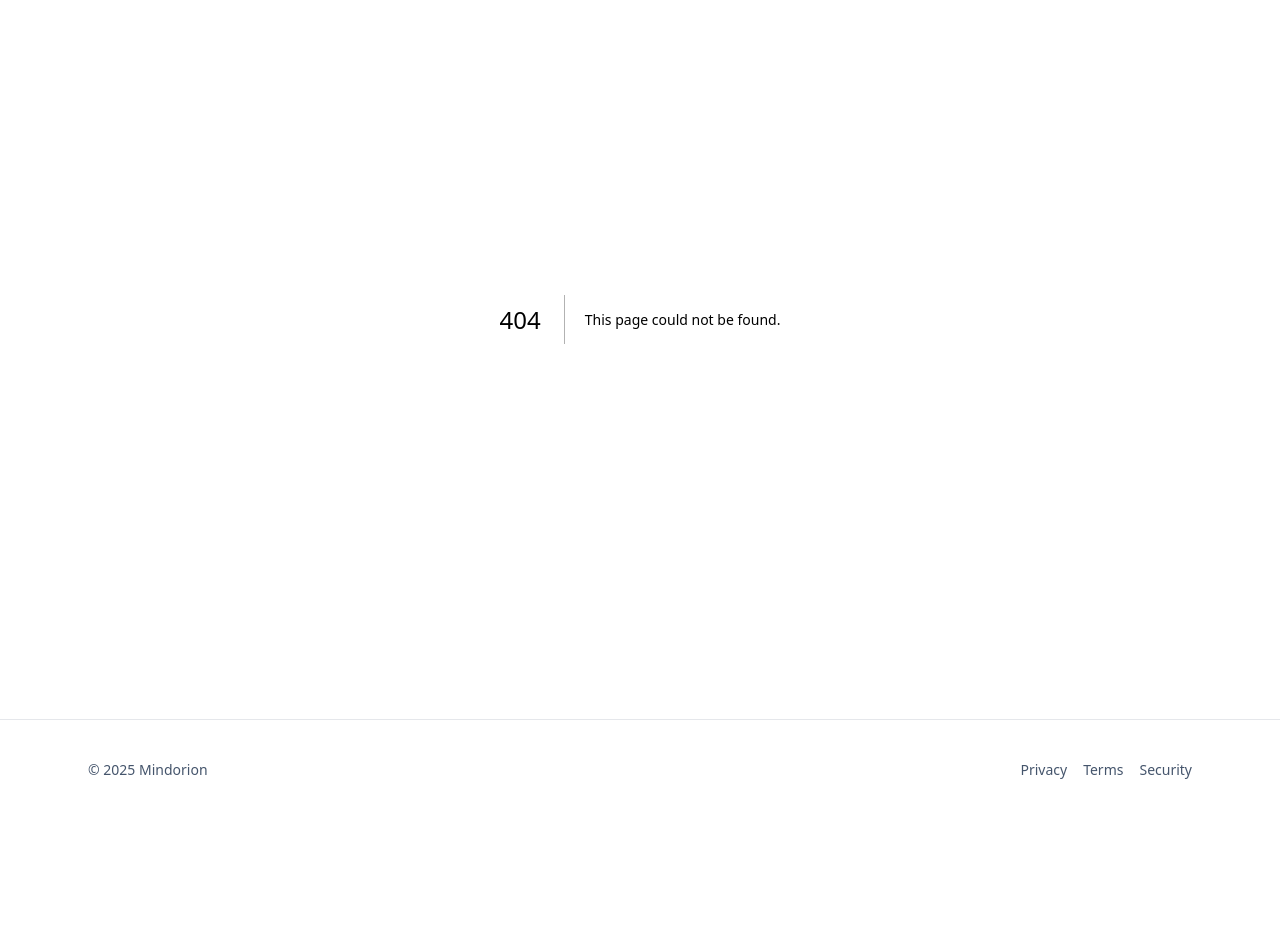
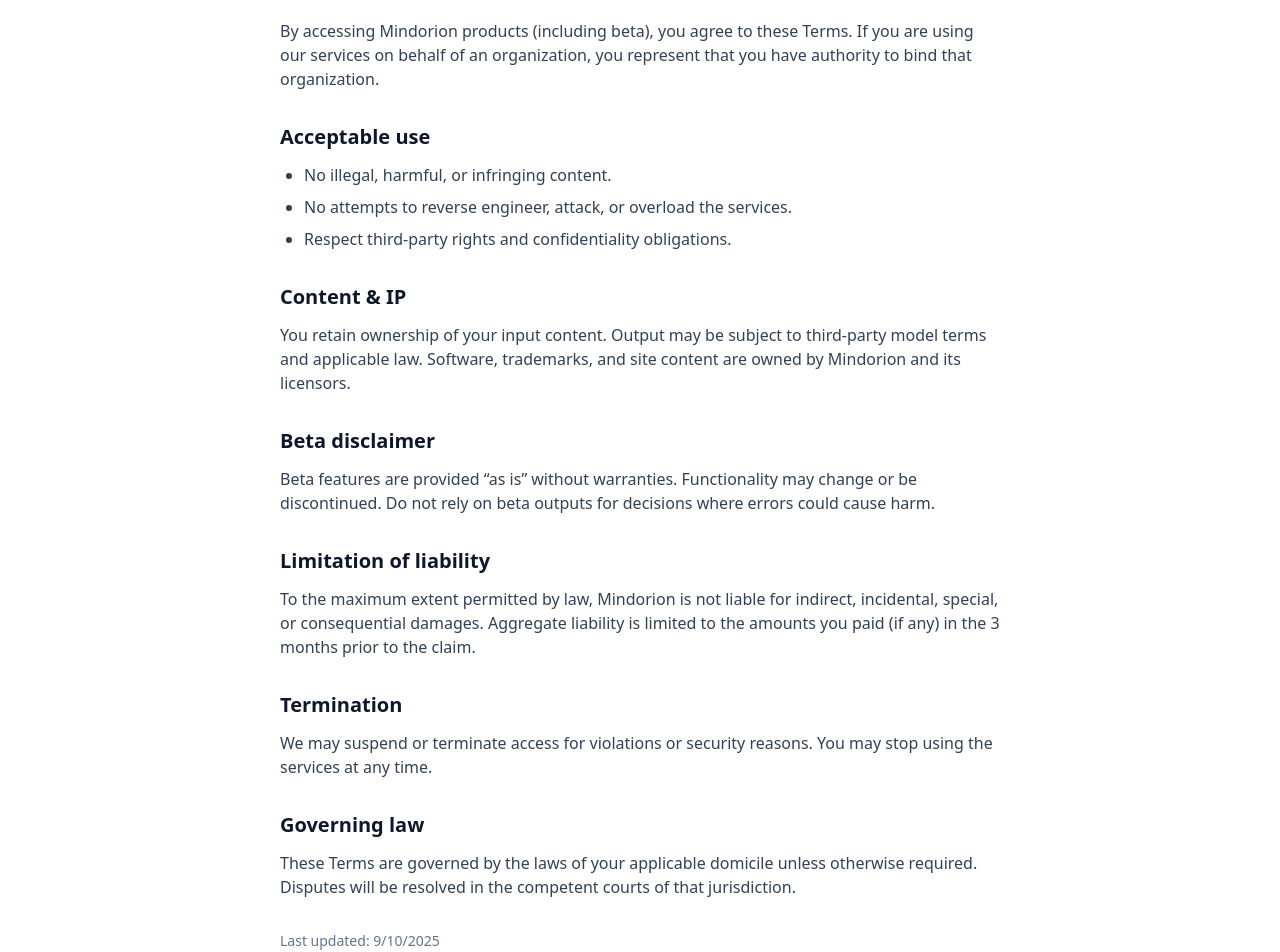
Before and after one commit to Docsafecompany/nextjs-enterprise-mindorion, a Next.js app: page /legal/terms in a window 1280 px wide. Before the commit this address had no page. Shown: the part 140-1092 px from the top of the page. Before the commit the page ends 960 px from the top, so only its background shows below. Built offline with nearby package versions, Linux system fonts and the light colour scheme.

Commit message:
Create page.tsx

```diff
--- /dev/null
+++ b/app/legal/terms/page.tsx
@@ -0,0 +1,64 @@
+export const metadata = {
+  title: "Terms of Use | Mindorion",
+  description: "Terms governing the use of Mindorion products and beta.",
+};
+
+export default function Terms() {
+  return (
+    <div className="mx-auto max-w-3xl px-6 py-12">
+      <h1 className="text-3xl font-bold">Terms of Use</h1>
+
+      <p className="mt-4 text-slate-700">
+        By accessing Mindorion products (including beta), you agree to these
+        Terms. If you are using our services on behalf of an organization,
+        you represent that you have authority to bind that organization.
+      </p>
+
+      <h2 className="mt-8 text-xl font-semibold">Acceptable use</h2>
+      <ul className="mt-3 list-disc pl-6 text-slate-700 space-y-2">
+        <li>No illegal, harmful, or infringing content.</li>
+        <li>No attempts to reverse engineer, attack, or overload the services.</li>
+        <li>Respect third-party rights and confidentiality obligations.</li>
+      </ul>
+
+      <h2 className="mt-8 text-xl font-semibold">Content & IP</h2>
+      <p className="mt-3 text-slate-700">
+        You retain ownership of your input content. Output may be subject to
+        third-party model terms and applicable law. Software, trademarks, and
+        site content are owned by Mindorion and its licensors.
+      </p>
+
+      <h2 className="mt-8 text-xl font-semibold">Beta disclaimer</h2>
+      <p className="mt-3 text-slate-700">
+        Beta features are provided “as is” without warranties.
+        Functionality may change or be discontinued. Do not rely on beta
+        outputs for decisions where errors could cause harm.
+      </p>
+
+      <h2 className="mt-8 text-xl font-semibold">Limitation of liability</h2>
+      <p className="mt-3 text-slate-700">
+        To the maximum extent permitted by law, Mindorion is not liable for
+        indirect, incidental, special, or consequential damages. Aggregate
+        liability is limited to the amounts you paid (if any) in the 3 months
+        prior to the claim.
+      </p>
+
+      <h2 className="mt-8 text-xl font-semibold">Termination</h2>
+      <p className="mt-3 text-slate-700">
+        We may suspend or terminate access for violations or security reasons.
+        You may stop using the services at any time.
+      </p>
+
+      <h2 className="mt-8 text-xl font-semibold">Governing law</h2>
+      <p className="mt-3 text-slate-700">
+        These Terms are governed by the laws of your applicable domicile unless
+        otherwise required. Disputes will be resolved in the competent courts of
+        that jurisdiction.
+      </p>
+
+      <p className="mt-8 text-sm text-slate-500">
+        Last updated: {new Date().toLocaleDateString()}
+      </p>
+    </div>
+  );
+}
```
